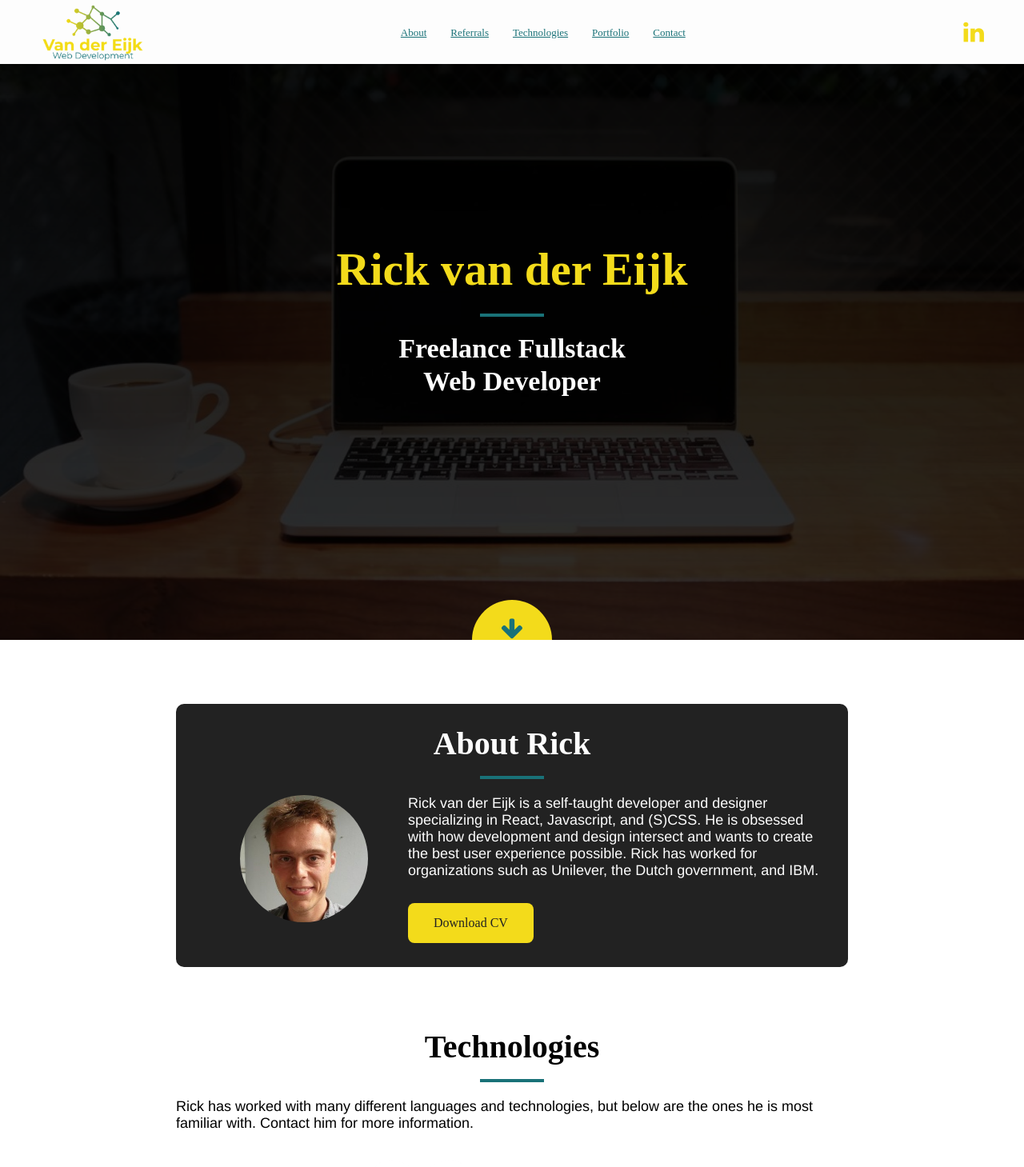
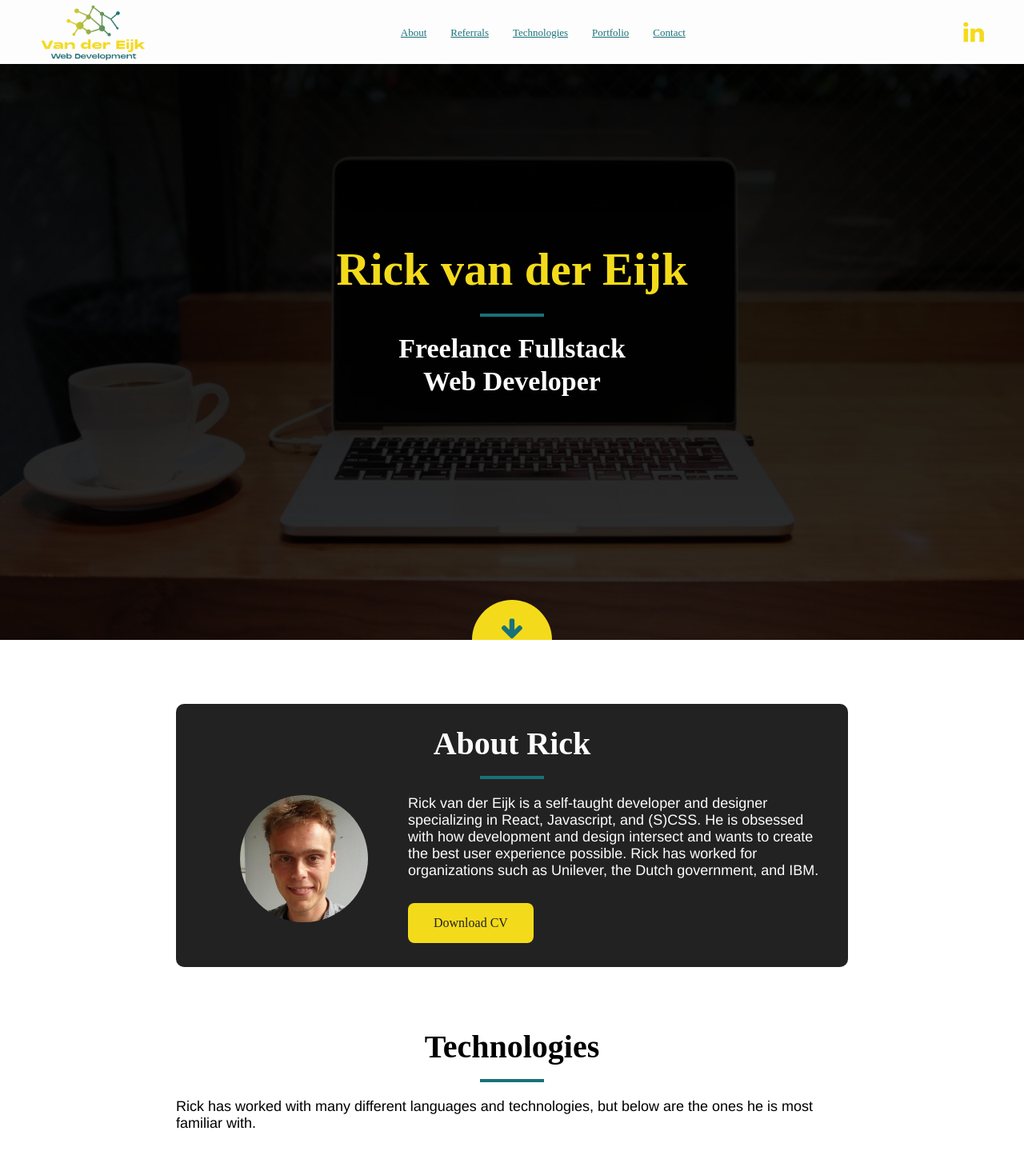
Before and after one commit to vdeijk/portfoliowebsite, an Angular app: page / in a window 1280 px wide. Shown: the top 1459 px of the page at 80% size. Built offline with nearby package versions, Linux system fonts and the light colour scheme; a web font is replaced by a local one.

Commit message:
final changes

```diff
--- a/src/app/homepage/homepage.component.html
+++ b/src/app/homepage/homepage.component.html
@@ -5,7 +5,7 @@
       <a href="#scroll__home">
         <img
           class="header__logo"
-          src="../assets/images/webdevelopmentlogo3.png"
+          src="../assets/images/webdevelopmentlogo4.png"
           alt="IBM Logo"
         />
       </a>
@@ -110,6 +110,9 @@
           required
         ></textarea>
         <app-small-button [title]="'Get in touch'"></app-small-button>
+        <p class="whitepaper__p--disclaimer">
+          * The contact form will become available soon
+        </p>
         <div class="h2 h2__line background-white"></div>
         <div class="whitepaper__row">
           <span class="whitepaper__icon">
--- a/src/app/homepage/homepage.component.scss
+++ b/src/app/homepage/homepage.component.scss
@@ -279,7 +279,7 @@
   }
   &__p {
     color: var(--color-white);
-    &--bottom {
+    &--disclaimer {
       font-family: "Helvetica Neue";
       color: var(--color-white);
       font-size: 1.5rem;
--- a/src/app/technologies/technologies.component.html
+++ b/src/app/technologies/technologies.component.html
@@ -2,7 +2,7 @@
 <div class="h2 h2__line"></div>
 <p class="technologies__p--top">
   Rick has worked with many different languages and technologies, but below are
-  the ones he is most familiar with. Contact him for more information.
+  the ones he is most familiar with.
 </p>
 <div class="technologies__content">
   <img
```
Also changed, not shown: src/assets/images/webdevelopmentlogo4.png (added).
